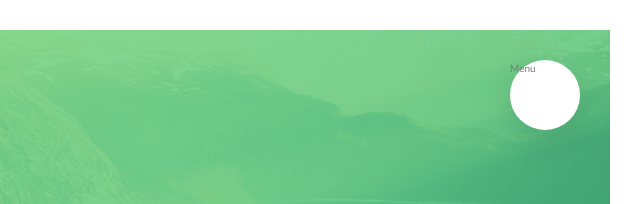
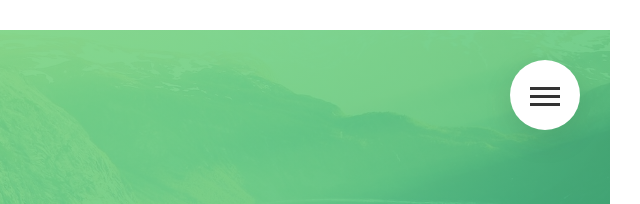
Before and after one commit to mlavagni/natours, a website: page index.html in a window 1280 px wide. Shown: the top 204 px of the page, 640-1280 px from the left. Drawn offline with Linux system fonts and the light colour scheme.

Commit message:
addin menu icon in navigation and functionality

```diff
--- a/index.html
+++ b/index.html
@@ -18,7 +18,9 @@
     <div class="navigation">
       <input type="checkbox" class="navigation__checkbox" id="navi-toggle" />
 
-      <label for="navi-toggle" class="navigation__button">Menu</label>
+      <label for="navi-toggle" class="navigation__button">
+        <span class="navigation__icon">&nbsp;</span>
+      </label>
 
       <div class="navigation__background">&nbsp;</div>
 
--- a/sass/layout/_navigation.scss
+++ b/sass/layout/_navigation.scss
@@ -13,6 +13,8 @@
     border-radius: 50%;
     z-index: 2000;
     box-shadow: 0 1rem 3rem rgba($color-black, 0.1);
+    text-align: center;
+    cursor: pointer;
   }
 
   &__background {
@@ -87,6 +89,8 @@
     }
   }
 
+  //FUNTIONALITY
+
   &__checkbox:checked ~ &__background {
     transform: scale(80);
   }
@@ -95,4 +99,56 @@
     opacity: 1;
     width: 100%;
   }
+
+  //ICON
+  &__icon {
+    position: relative;
+    margin-top: 3.5rem;
+
+    &,
+    &::before,
+    &::after {
+      width: 3rem;
+      height: 3px;
+      background-color: $color-gray-dark-3;
+      display: inline-block;
+    }
+
+    &::before,
+    &::after {
+      content: "";
+      position: absolute;
+      left: 0;
+      transition: all 0.2s;
+    }
+
+    &::before {
+      top: -0.8rem;
+    }
+    &::after {
+      top: 0.8rem;
+    }
+  }
+
+  &__button:hover &__icon::before {
+    top: -1rem;
+  }
+
+  &__button:hover &__icon::after {
+    top: 1rem;
+  }
+
+  &__checkbox:checked + &__button &__icon {
+    background-color: transparent;
+  }
+
+  &__checkbox:checked + &__button &__icon::before {
+    top: 0;
+    transform: rotate(135deg);
+  }
+
+  &__checkbox:checked + &__button &__icon::after {
+    top: 0;
+    transform: rotate(-135deg);
+  }
 }
```
Also changed, not shown: css/style.css.
